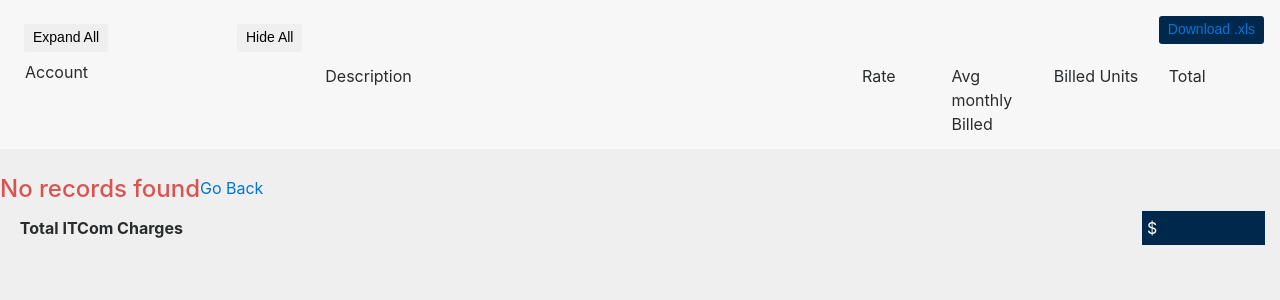
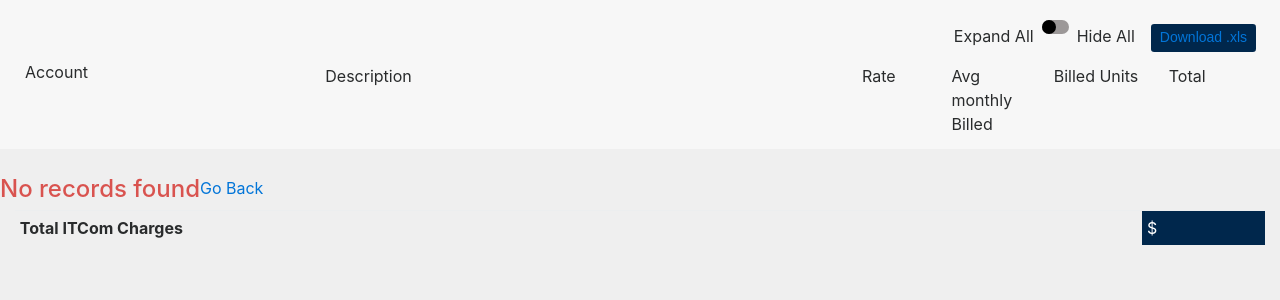
Before and after one commit to Paulowarren31/Summary-Of-Charges-ITS, a Django app: template templates/table.html in a window 1280 px wide. Shown: the top 300 px of the page. Run offline with Django 3.2, Linux system fonts and the light colour scheme; the template is opened without the code that fills it, so the values that code supplies are empty; parts of the project's set-up code (start-up, migrations or seed data) failed here and were passed over; some libraries are stand-ins or nearby versions.

Commit message:
adding slider to table

```diff
--- a/templates/table.html
+++ b/templates/table.html
@@ -12,14 +12,20 @@
             <h4>{{dateRange}}</h4>
         </div>
     </div>
-    <div class="row">
-        <div class="col-sm-2">
-            <button class="btn btn-sm m-2" id="ex-all">Expand All</button>
+    <div class="d-flex justify-content-end">
+        <div class="p-2">
+            Expand All
         </div>
-        <div class="col-sm-2">
-            <button class="btn btn-sm m-2" id="hd-all">Hide All</button>
+
+        <label class="switch mx-0" style="margin-bottom: .25rem;">
+            <input name="ex_choice" type="checkbox">
+            <span style="background-color: #9c9898;" id="expand-slide" class="slider round"></span>
+        </label>
+
+        <div class="p-2">
+            Hide All
         </div>
-        <div class="col-sm-1 offset-sm-7">
+        <div class="p-2">
             <button class="btn btn-sm float-right t-total" id="download-btn"> <a href="/download"> Download .xls </a></button>
         </div>
     </div>
```
